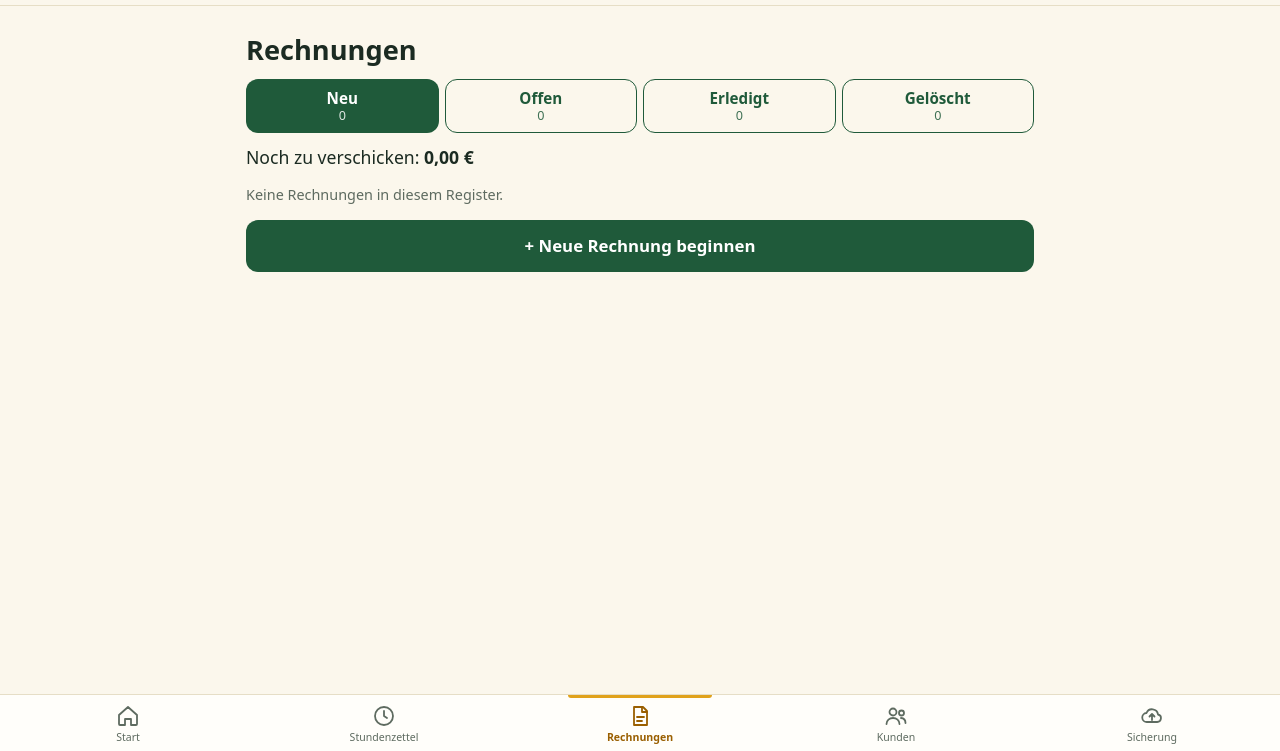
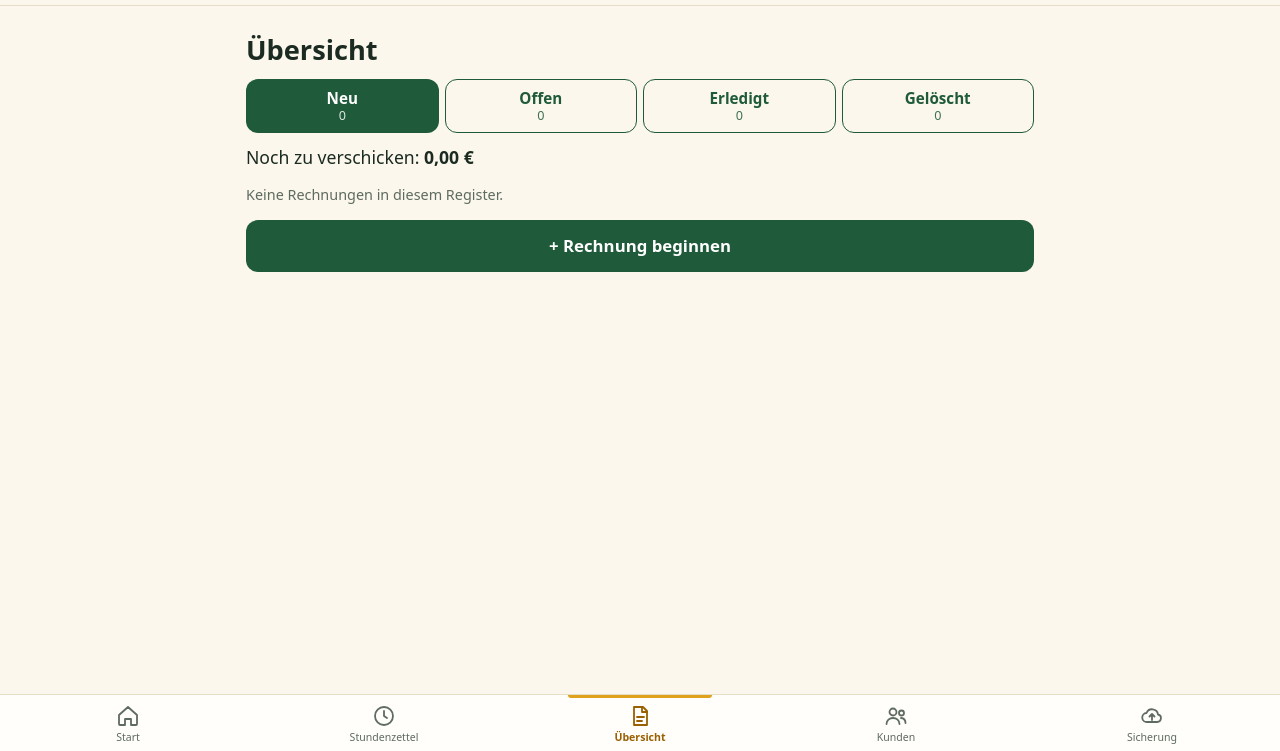
Before and after one commit to Jasa777/stundenzettel, a plain HTML site: page rechnungen.html in a window 1280 px wide. Shown: the part 49-800 px from the top of the page. Drawn offline with Linux system fonts and the light colour scheme.

Commit message:
Add files via upload

```diff
--- a/nav.js
+++ b/nav.js
@@ -1,6 +1,6 @@
 (function () {
   var p = location.pathname.split('/').pop() || 'index.html';
-  var cur = { 'index.html': 'index', 'stundenzettel.html': 'stz', 'rechnung.html': 're', 'rechnungen.html': 're', 'adressbuch.html': 'kd', 'sicherung.html': 'si', 'meine-daten.html': '' }[p] || '';
+  var cur = { 'index.html': 'index', 'stundenzettel.html': 'stz', 'rechnung.html': '', 'rechnungen.html': 're', 'adressbuch.html': 'kd', 'sicherung.html': 'si', 'meine-daten.html': '' }[p] || '';
   var I = {
     index: '<path d="M3 11l9-8 9 8v9a1 1 0 0 1-1 1h-5v-6H9v6H4a1 1 0 0 1-1-1z"/>',
     stz: '<circle cx="12" cy="12" r="9"/><path d="M12 7v5l3 2"/>',
@@ -8,7 +8,7 @@
     kd: '<circle cx="9" cy="8" r="3.5"/><path d="M2.5 20c0-3.6 3-6 6.5-6s6.5 2.4 6.5 6"/><circle cx="17.5" cy="9" r="2.5"/><path d="M17 14c2.8.2 4.5 2.2 4.5 5"/>',
     si: '<path d="M7 18a4.5 4.5 0 0 1-.5-9 6 6 0 0 1 11.5 1.5A3.8 3.8 0 0 1 17 18z"/><path d="M12 16v-6M9.5 12.5L12 10l2.5 2.5"/>'
   };
-  var T = [['index.html', 'index', 'Start'], ['stundenzettel.html', 'stz', 'Stundenzettel'], ['rechnungen.html', 're', 'Rechnungen'], ['adressbuch.html', 'kd', 'Kunden'], ['sicherung.html', 'si', 'Sicherung']];
+  var T = [['index.html', 'index', 'Start'], ['stundenzettel.html', 'stz', 'Stundenzettel'], ['rechnungen.html', 're', 'Übersicht'], ['adressbuch.html', 'kd', 'Kunden'], ['sicherung.html', 'si', 'Sicherung']];
   var h = document.createElement('a');
   h.className = 'appbar'; h.href = 'index.html'; h.setAttribute('aria-label', 'Zur Startseite');
   h.innerHTML = '<img src="logo-mark.png" alt=""><i></i><b>SemiraCareOffice</b>' + (cur === 'index' ? '' : '<span class="back">‹ Startseite</span>');
--- a/rechnungen.html
+++ b/rechnungen.html
@@ -6,7 +6,7 @@
 <link rel="apple-touch-icon" href="icon.png">
 <link rel="icon" type="image/png" href="icon.png">
 <meta name="theme-color" content="#1F5A3A">
-<title>Rechnungen</title>
+<title>Übersicht</title>
 <style>
 *{box-sizing:border-box}
 body{margin:0;color:var(--ink);font:16px/1.45 system-ui,-apple-system,"Segoe UI",sans-serif}
@@ -57,7 +57,7 @@ button:focus-visible,.card:focus-visible{outline:3px solid #D9A400;outline-offse
 </head>
 <body>
 <main>
-<h1>Rechnungen</h1>
+<h1>Übersicht</h1>
 <div class="tabs" role="tablist">
   <button data-t="neu" class="sec"></button>
   <button data-t="offen" class="sec"></button>
@@ -67,7 +67,7 @@ button:focus-visible,.card:focus-visible{outline:3px solid #D9A400;outline-offse
 <p id="total" class="total"></p>
 <div id="list"></div>
 <div id="log" class="logbox" hidden></div>
-<a class="btn big" href="stundenzettel.html" style="margin-top:6px">+ Neue Rechnung beginnen</a>
+<a class="btn big" href="stundenzettel.html" style="margin-top:6px">+ Rechnung beginnen</a>
 </main>
 
 <div class="ov" id="dlg" hidden><div class="sheet" role="dialog" aria-modal="true" aria-labelledby="dt">
```
Also changed, not shown: index.html (+2 -2 lines), rechnung.html (+3 -3 lines).
